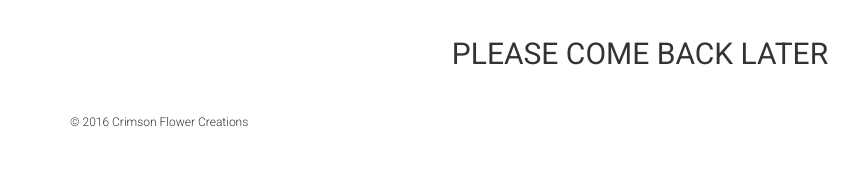
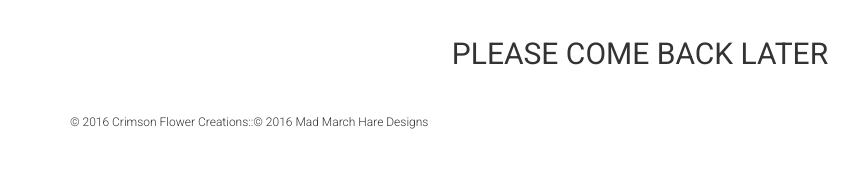
Before and after one commit to CrimsonFlowerCreations/crimsonflowercreationsmk2, a plain HTML site: page construct.html in a window 1280 px wide. Shown: the part 1511-1687 px from the top of the page, 0-846 px from the left. Drawn offline with nearby package versions, Linux system fonts and the light colour scheme.

Commit message:
Update construct.html

```diff
--- a/construct.html
+++ b/construct.html
@@ -34,7 +34,7 @@
 </section>
 <footer class="container">
 	<div class="row">
-    <p class="col-sm-4">&copy; 2016 Crimson Flower Creations</p>
+    <p class="col-sm-4">&copy; 2016 Crimson Flower Creations::&copy; 2016 Mad March Hare Designs</p>
     <ul class="col-sm-8">
       <!--Button in line 55 and 56 acting up, adding 2-3 more after commiting on github. Need to revise code or use different click method-->
       <li class="col-sm-2"><a class="btn btn-quad" href="https://www.facebook.com/crimsonflowercreations/" role="button">Facebook<img src="https://s3.amazonaws.com/codecademy-content/projects/make-a-website/lesson-4/facebook.svg"></a></li>
```
